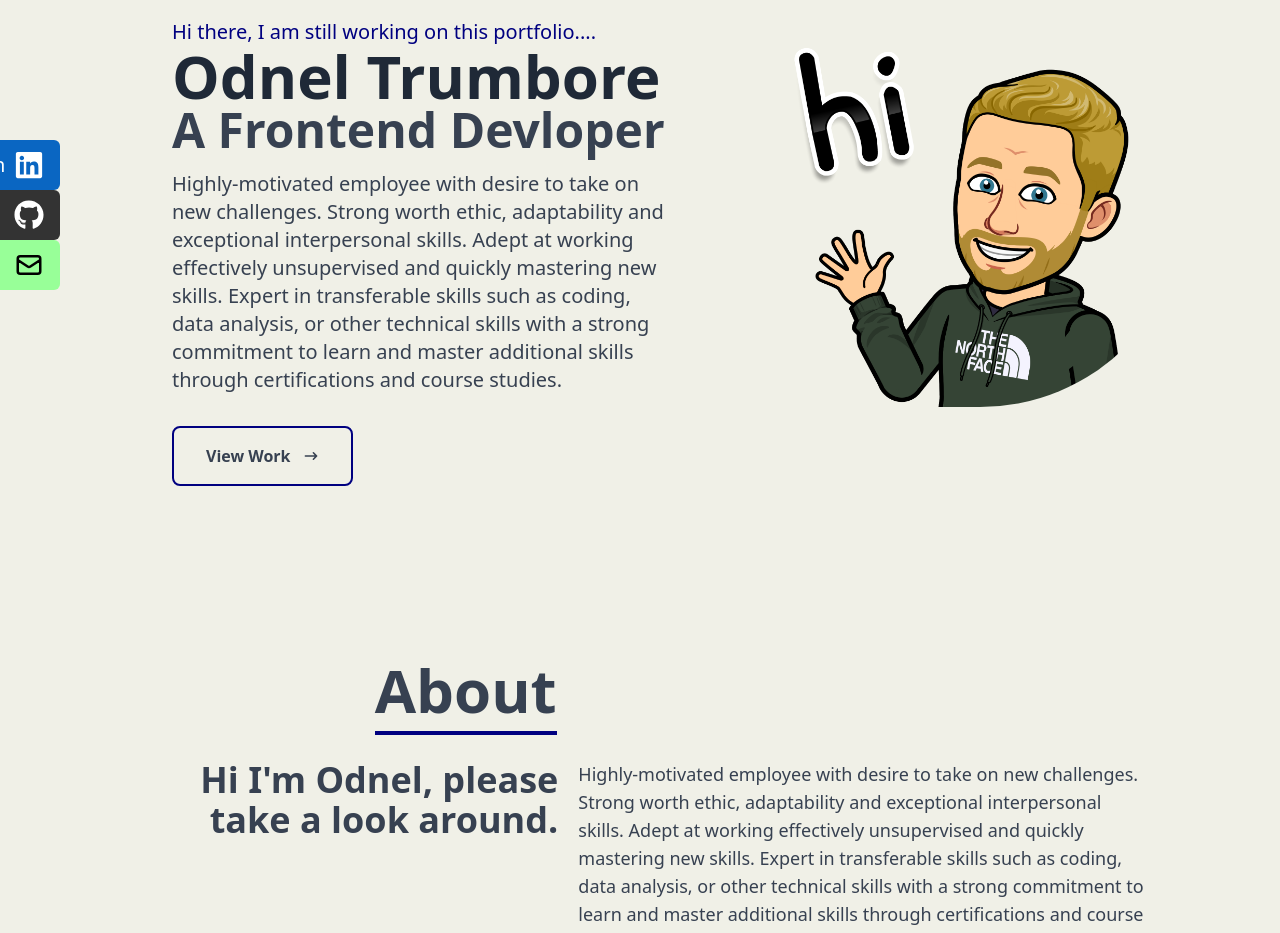
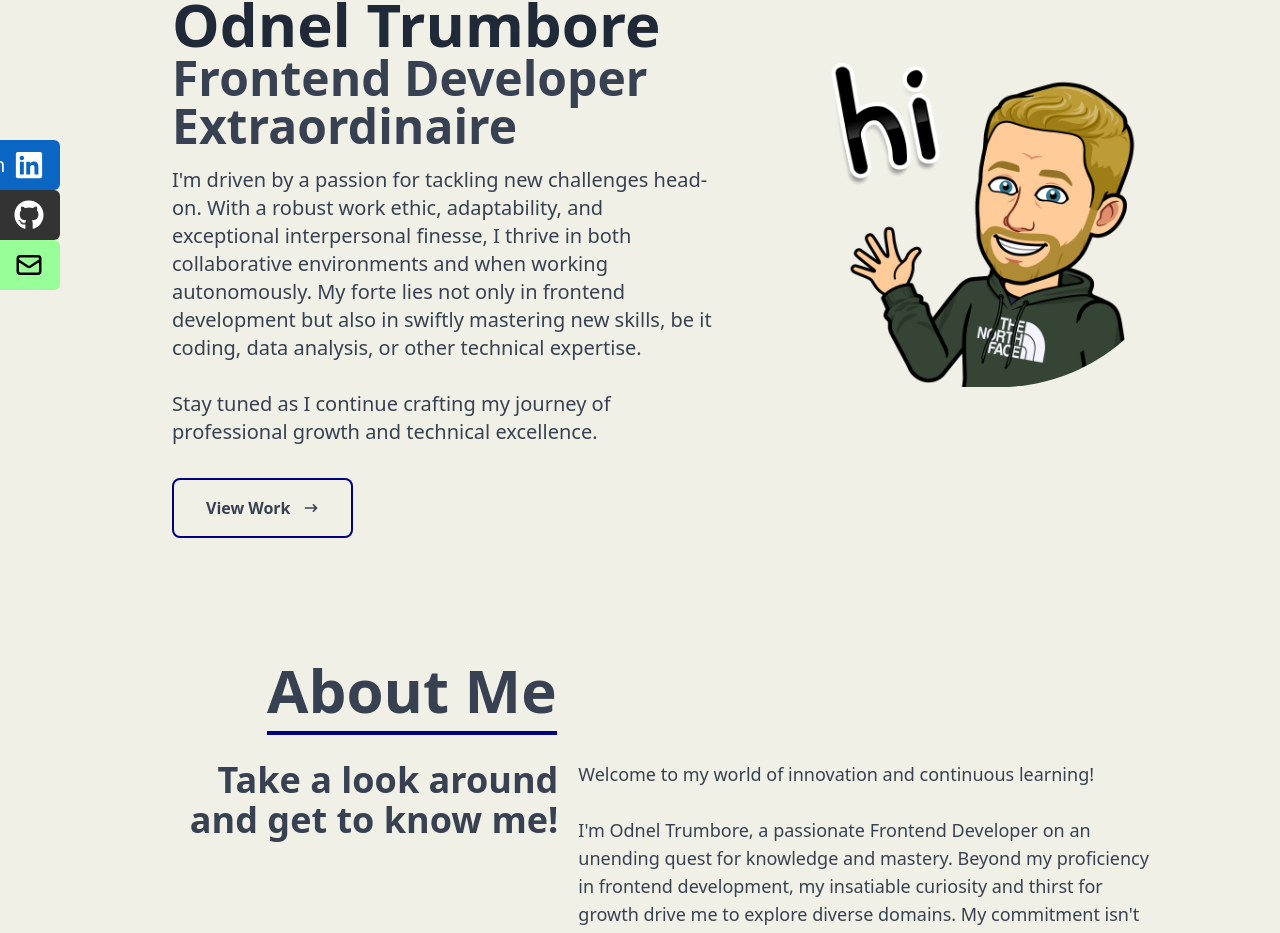
Before and after one commit to otrumbore/otrumbore.github.io, a React (Vite) app: page / in a window 1280 px wide. Shown: the part 140-1073 px from the top of the page. Built offline with nearby package versions, Linux system fonts and the light colour scheme.

Commit message:
home, about  edits

```diff
--- a/src/components/Navbar.jsx
+++ b/src/components/Navbar.jsx
@@ -22,7 +22,7 @@ const Navbar = (props) => {
                 </Link>
             </li>
             <li className='dark:hover:text-[#37cdbe] hover:text-[#031b28] hover:border-b-2 hover:border-[#031b28] hover:scale-125 dark:border-[#37cdbe] hover:animate-pulse duration-75'>
-                <Link to='about' smooth={true} duration={300} offset={-200}>
+                <Link to='about' smooth={true} duration={300} offset={-150}>
                     About Me
                 </Link>
             </li>
@@ -60,17 +60,17 @@ const Navbar = (props) => {
         <div className={navState ? ' ease-linear duration-300' : 'hidden'}>
             <ul className='absolute text-2xl top-0 right-0 w-[50%] h-screen dark:bg-[#083248] bg-[#1196de] dark:bg-opacity-90 bg-opacity-90 flex flex-col justify-start items-center space-y-6 pt-24 rounded-l-xl'>
                 <li className=''>
-                    <Link to='home' onClick={handleNavClick} smooth={true} duration={300} offset={-200}>
+                    <Link to='home' onClick={handleNavClick} smooth={true} duration={300} offset={-100}>
                         Home
                     </Link>
                 </li>
                 <li className=''>
-                    <Link to='about' onClick={handleNavClick} smooth={true} duration={300} offset={-150}>
+                    <Link to='about' onClick={handleNavClick} smooth={true} duration={300} offset={-100}>
                         About Me
                     </Link>
                 </li>
                 <li className=''>
-                    <Link to='skills' onClick={handleNavClick} smooth={true} duration={300} offset={-150}>
+                    <Link to='skills' onClick={handleNavClick} smooth={true} duration={300} offset={-100}>
                         Skills
                     </Link>
                 </li>
@@ -80,7 +80,7 @@ const Navbar = (props) => {
                     </Link>
                 </li>
                 <li className=''>
-                    <Link to='contact' onClick={handleNavClick} smooth={true} duration={300} offset={-50}>
+                    <Link to='contact' onClick={handleNavClick} smooth={true} duration={300} offset={-40}>
                         Contact
                     </Link>
                 </li>
--- a/src/containers/About.jsx
+++ b/src/containers/About.jsx
@@ -4,24 +4,34 @@ import React from 'react'
 
 const About = () => {
   return (
-    <div name="about" className='w-full h-screen '>
+    <div name="about" className='w-full h-screen mb-96 lg:mb-20'>
       <div className='flex flex-col items-center justify-center px-8 md:space-x-5'>
         <div className='flex flex-row max-w-[1000px] w-[100%]'>
           <div className='w-[100%] md:w-5/12 pb-10 md:text-right'>
-            <p className='text-4xl md:text-5xl lg:text-6xl font-bold inline border-b-4 border-b-[#000080] dark:border-b-[#37cdbe]'>About</p>
+            <p className='text-4xl md:text-5xl lg:text-6xl font-bold inline border-b-4 border-b-[#000080] dark:border-b-[#37cdbe]'>About Me</p>
           </div>
           <div className='hidden md:block w-7/12'></div>
         </div>
         <div className='max-w-[1000px] w-[100%] flex flex-col md:flex-row space-y-5 md:space-x-5 md:space-y-0'>
           <div className='md:w-5/12 md:text-right text-2xl md:text-3xl lg:text-4xl font-bold'>
-            <p>Hi I'm Odnel, please take a look around.</p>
+            <p>Take a look around and get to know me!</p>
           </div>
           <div className='md:w-7/12 text-lg'>
             <p>
-            Highly-motivated employee with desire to take on new challenges. Strong
-          worth ethic, adaptability and exceptional interpersonal skills. Adept at working effectively unsupervised and quickly mastering new skills.
-          Expert in transferable skills such as coding, data analysis, or other technical skills with a strong commitment to learn and master additional
-          skills through certifications and course studies.
+              Welcome to my world of innovation and continuous learning! <br /><br />
+              I'm Odnel Trumbore, a passionate Frontend Developer on an unending quest for knowledge and mastery.
+              Beyond my proficiency in frontend development, my insatiable curiosity and thirst for growth drive me to explore diverse domains.
+              My commitment isn't just to what's familiar; it's a dedication to constant evolution.<br /><br />
+              I thrive on challenging myself through certifications and ongoing courses,
+              leveraging them as pathways to expand my expertise across various fields.
+              Each certification attained and every course undertaken serves as a building block,
+              enriching my skills and deepening my understanding.<br /><br />
+
+              In this fast-paced digital landscape,
+              I believe in staying ahead by embracing new technologies and methodologies.
+              This commitment to perpetual learning empowers me to craft solutions that transcend boundaries and redefine possibilities.<br /><br />
+
+              Join me on this journey as I blend creativity with technical finesse, pushing the boundaries of innovation, one skill at a time.
             </p>
           </div>
         </div>
--- a/src/containers/Home.jsx
+++ b/src/containers/Home.jsx
@@ -7,17 +7,20 @@ import { Link } from 'react-scroll';
 const Home = () => {
 
   return (
-    <div name="home" className='w-full h-screen mt-[160px] lg:mt-0 z-10'>
+    <div name="home" className='w-full h-screen mt-[130px] lg:mt-0 z-10'>
 
       <div className='max-w-[1000px] mx-auto px-8 flex flex-col lg:flex-row lg:space-x-5 items-center justify-center h-full' id="home-element">
         <div className='flex-auto'>
-        <p className='dark:text-[#37cdbe] text-[#000080] text-lg md:text-xl'>Hi there, I am still working on this portfolio....</p>
+        <p className='dark:text-[#37cdbe] text-[#000080] text-lg md:text-xl'>Greetings! Welcome to my ever evolving portfolio!</p>
         <h1 className='text-4xl md:text-5xl lg:text-6xl  font-bold text-gray-800 dark:text-gray-100'>Odnel Trumbore</h1>
-        <h2 className='text-3xl md:text-4xl lg:text-5xl font-bold dark:text-gray-300'>A Frontend Devloper</h2>
-        <p className='dark:text-white py-4 max-w-[700px] text-lg md:text-xl'>Highly-motivated employee with desire to take on new challenges. Strong
-          worth ethic, adaptability and exceptional interpersonal skills. Adept at working effectively unsupervised and quickly mastering new skills.
-          Expert in transferable skills such as coding, data analysis, or other technical skills with a strong commitment to learn and master additional
-          skills through certifications and course studies.
+        <h2 className='text-3xl md:text-4xl lg:text-5xl font-bold dark:text-gray-300'>Frontend Developer Extraordinaire</h2>
+        <p className='dark:text-white py-4 max-w-[700px] text-lg md:text-xl'>
+        I'm driven by a passion for tackling new challenges head-on. With a robust work ethic, adaptability, and exceptional interpersonal finesse,
+        I thrive in both collaborative environments and when working autonomously. My forte lies not only in frontend development
+        but also in swiftly mastering new skills, be it coding, data analysis, or other technical expertise.
+        <br />
+        <br />
+        Stay tuned as I continue crafting my journey of professional growth and technical excellence.
         </p>
         <Link to='projects' smooth={true} duration={300} offset={-50}>
         <div className='lg:py-4'>
```
